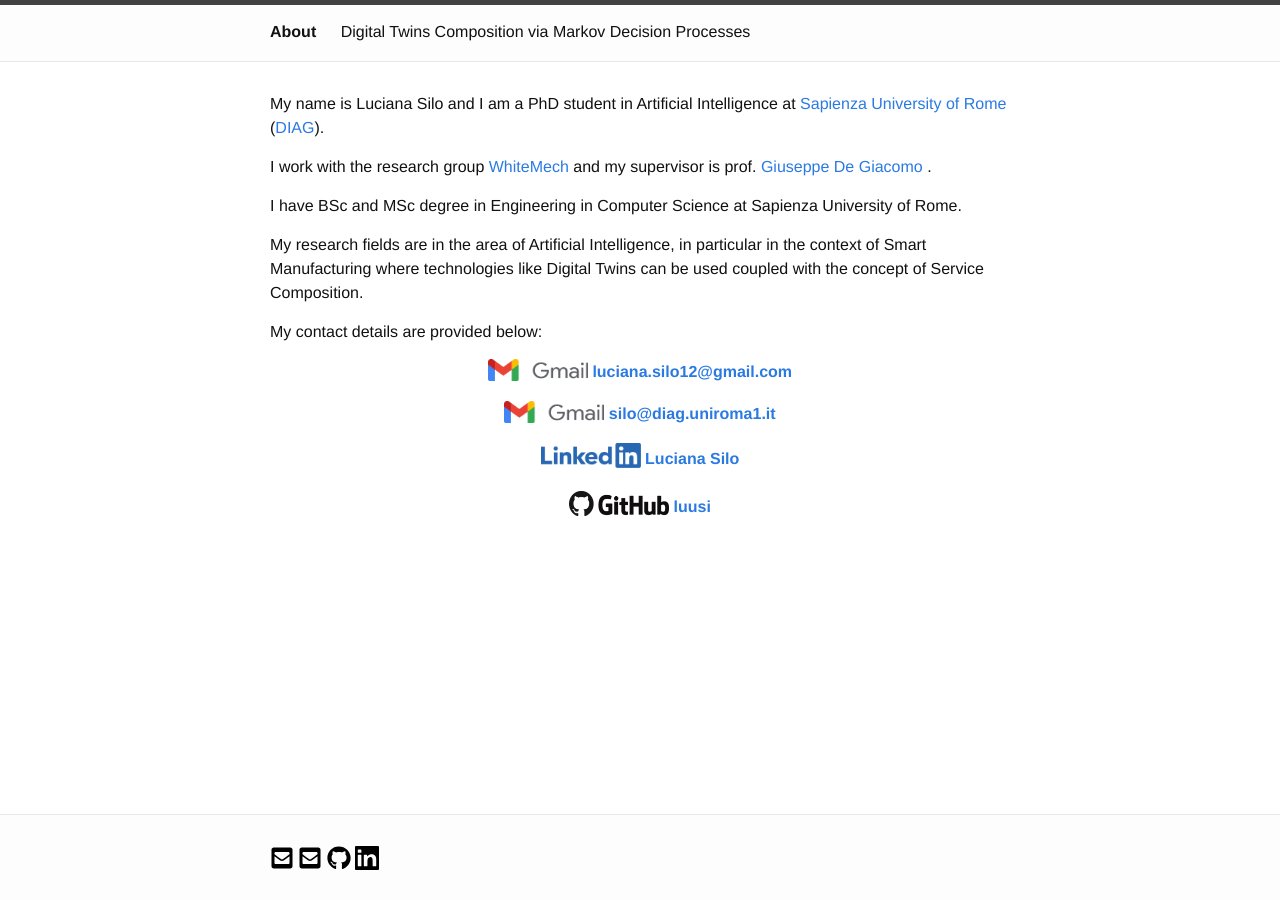
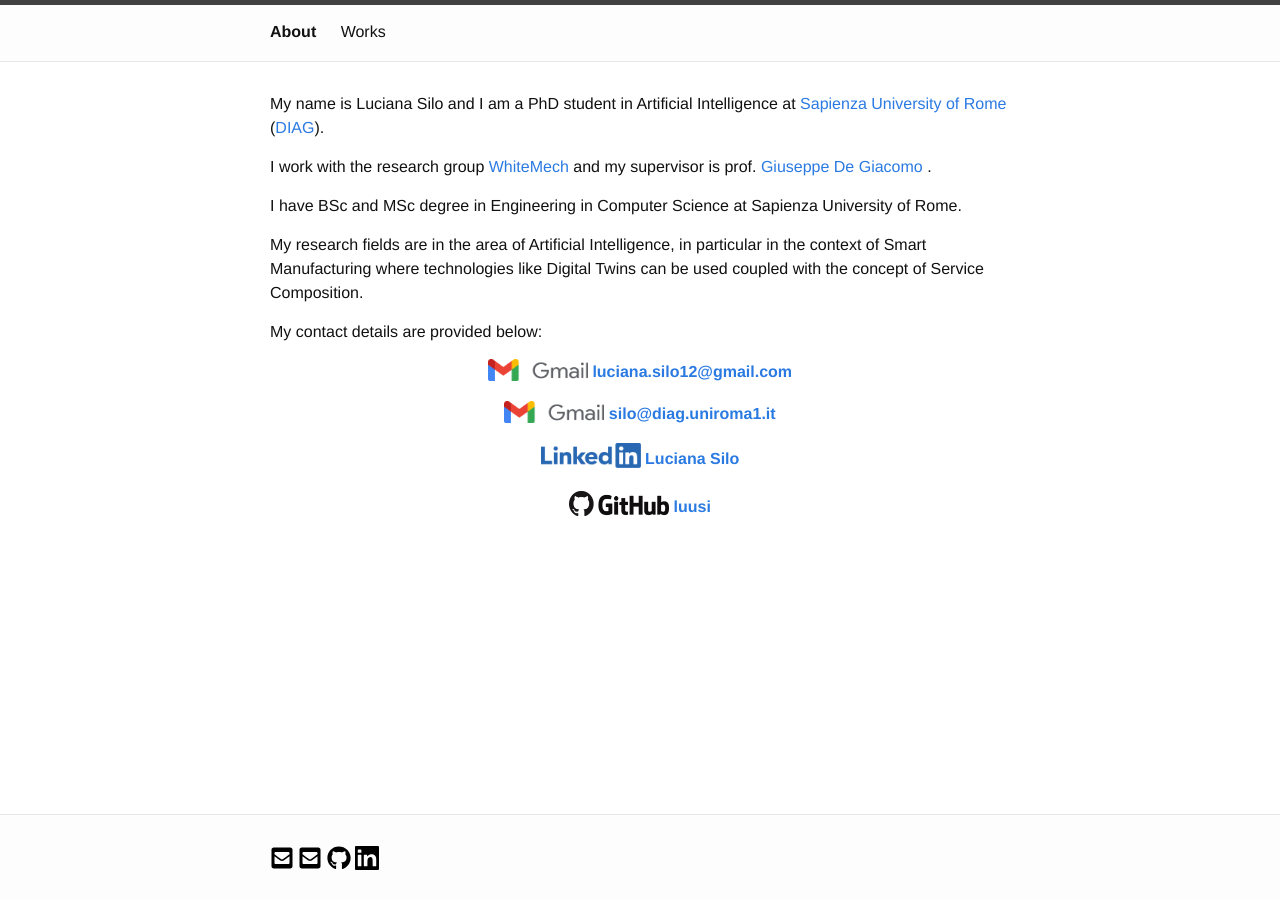
Before and after one commit to luusi/luusi.github.io, a Jekyll site: the page built from _pages/about.md, in a window 1280 px wide. Built offline with Jekyll 4.4.1, drawn with Linux system fonts in a browser that asks for light colours; nearby versions of some CDN libraries; comment, search, counter and statistics services are not loaded; a style sheet for code colours, icons or effects is not loaded.

Commit message:
Update navigation.yml

```diff
--- a/_data/navigation.yml
+++ b/_data/navigation.yml
@@ -5,5 +5,5 @@
 #  link: /blog
 #- name: Publications
 #  link: /papers
-- name: Digital Twins Composition via Markov Decision Processes
+- name: Works
   link: /DT_Composition_via_MDP
```
